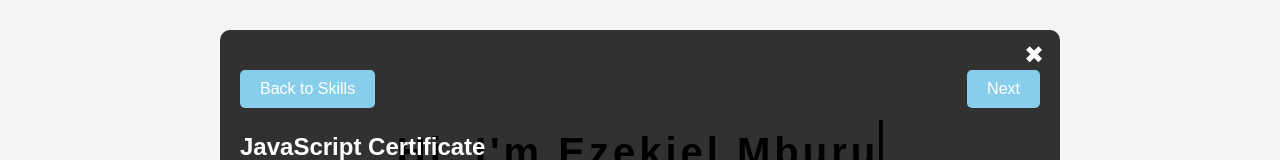
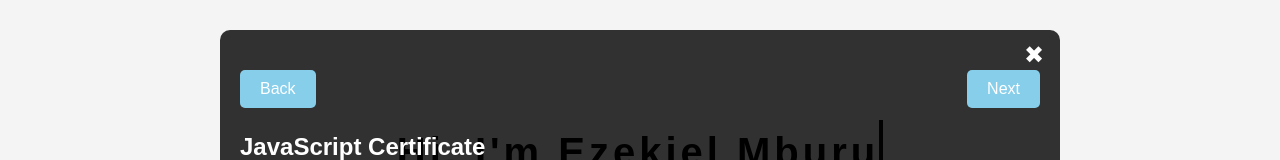
Before and after one commit to Mburuezekiel/portfolio, a React (Create React App) app: page /certificate/0 in a window 1280 px wide. Shown: the part 130-290 px from the top of the page. Built offline with nearby package versions, Linux system fonts and the light colour scheme.

Commit message:
CertificateViewer.js

```diff
--- a/src/components/CertificateViewer.js
+++ b/src/components/CertificateViewer.js
@@ -42,7 +42,7 @@ function CertificateViewer() {
   return (
     <div className="certificate-viewer">
      <div className="btn">
-  <button onClick={handleBack}>Back to Skills</button>
+  <button onClick={handleBack}>Back</button>
   <button onClick={handleNext} disabled={index >= certificates.length - 1}>Next</button>
 </div>
 
```
